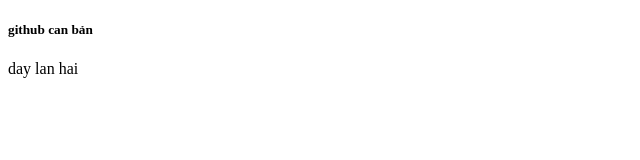
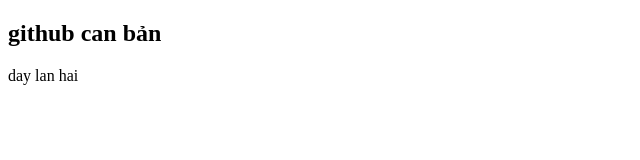
Before and after one commit to buiThien168/github, a plain HTML site: page index.html in a window 1280 px wide. Shown: the whole page, without its empty margins (0-640 px from the left). Drawn offline with Linux system fonts and the light colour scheme.

Commit message:
thay doi h5 to h2

```diff
--- a/index.html
+++ b/index.html
@@ -7,7 +7,7 @@
     <title>Document</title>
   </head>
   <body>
-    <h5>github can bản</h5>
+    <h2>github can bản</h2>
     <p>day lan hai</p>
   </body>
 </html>
```
